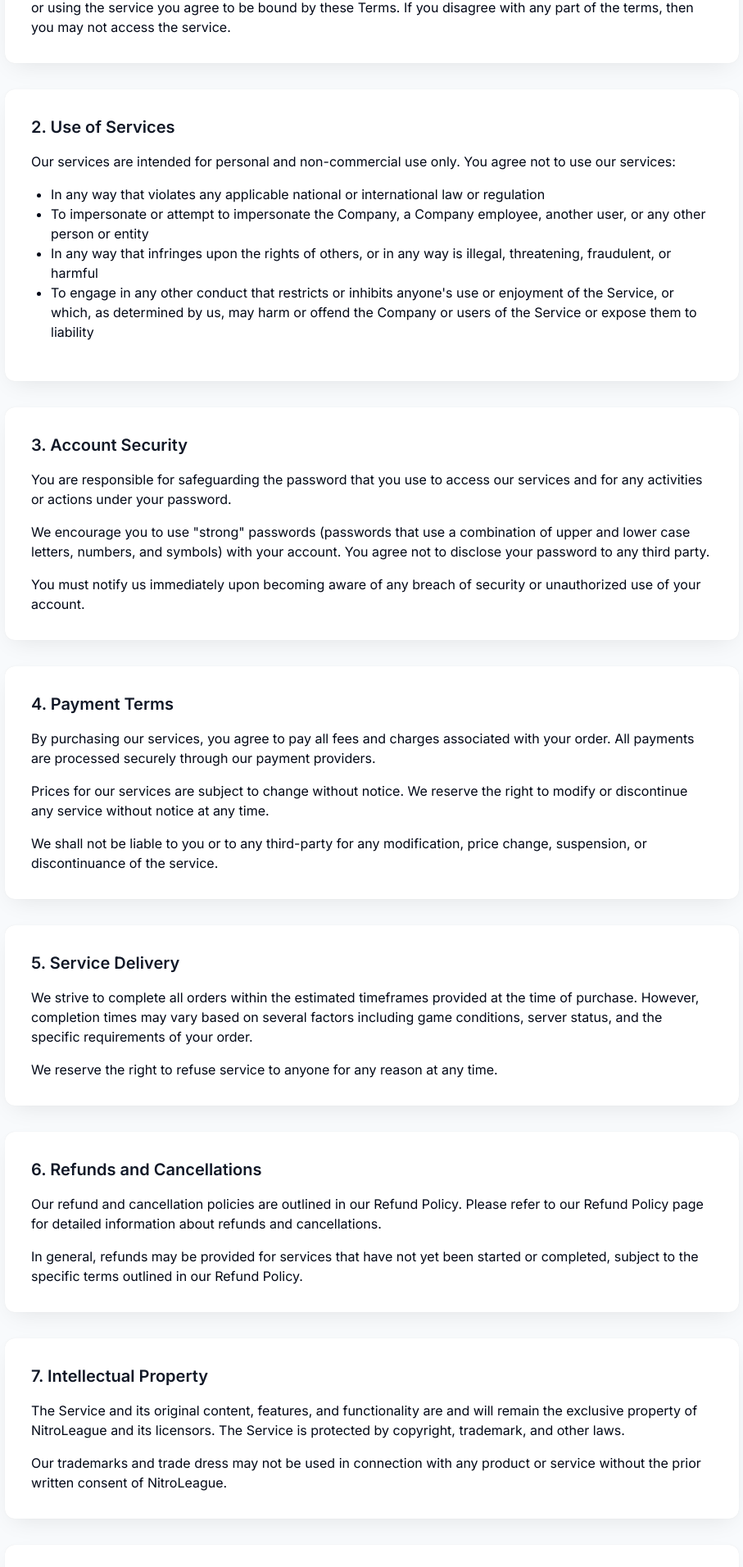
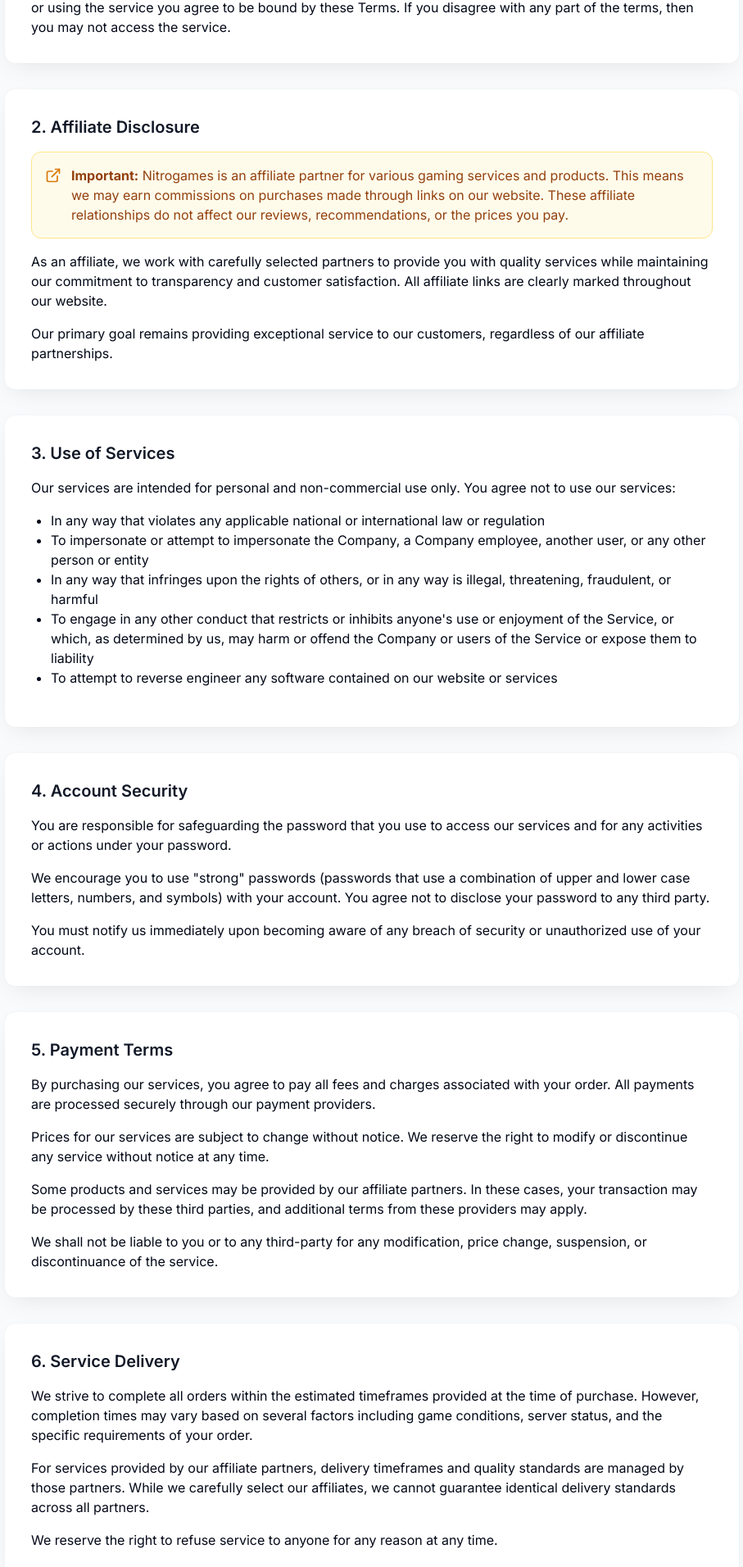
Before and after one commit to raulandreihategan/nitro-trade-hub, a React (Vite) app: page /terms-of-service in a window 1280 px wide. Shown: the part 431-2343 px from the top of the page at 82% size, without its empty margins (186-1093 px from the left). Built offline with nearby package versions, Linux system fonts and the light colour scheme.

Commit message:
Update terms of service
Updates the terms of service to reflect that Nitrogames is an affiliate.

```diff
--- a/src/pages/TermsOfService.tsx
+++ b/src/pages/TermsOfService.tsx
@@ -2,7 +2,7 @@
 import React, { useEffect } from 'react';
 import Header from '@/components/layout/Header';
 import Footer from '@/components/layout/Footer';
-import { FileText, CheckCircle } from 'lucide-react';
+import { FileText, CheckCircle, ExternalLink } from 'lucide-react';
 
 const TermsOfService = () => {
   // Scroll to top on component mount
@@ -32,67 +32,84 @@ const TermsOfService = () => {
               </div>
 
               <div className="bg-white p-6 md:p-8 rounded-xl shadow-glossy mb-8">
-                <h2 className="text-xl font-semibold text-gray-900 mb-4">2. Use of Services</h2>
+                <h2 className="text-xl font-semibold text-gray-900 mb-4">2. Affiliate Disclosure</h2>
+                <div className="flex items-start p-4 bg-amber-50 rounded-lg border border-amber-200 mb-4">
+                  <ExternalLink className="h-5 w-5 text-amber-600 mt-0.5 mr-3 flex-shrink-0" />
+                  <p className="text-amber-800">
+                    <strong>Important:</strong> Nitrogames is an affiliate partner for various gaming services and products. This means we may earn commissions on purchases made through links on our website. These affiliate relationships do not affect our reviews, recommendations, or the prices you pay.
+                  </p>
+                </div>
+                <p className="mb-4">As an affiliate, we work with carefully selected partners to provide you with quality services while maintaining our commitment to transparency and customer satisfaction. All affiliate links are clearly marked throughout our website.</p>
+                <p>Our primary goal remains providing exceptional service to our customers, regardless of our affiliate partnerships.</p>
+              </div>
+
+              <div className="bg-white p-6 md:p-8 rounded-xl shadow-glossy mb-8">
+                <h2 className="text-xl font-semibold text-gray-900 mb-4">3. Use of Services</h2>
                 <p className="mb-4">Our services are intended for personal and non-commercial use only. You agree not to use our services:</p>
                 <ul className="list-disc pl-6 mb-4">
                   <li>In any way that violates any applicable national or international law or regulation</li>
                   <li>To impersonate or attempt to impersonate the Company, a Company employee, another user, or any other person or entity</li>
                   <li>In any way that infringes upon the rights of others, or in any way is illegal, threatening, fraudulent, or harmful</li>
                   <li>To engage in any other conduct that restricts or inhibits anyone's use or enjoyment of the Service, or which, as determined by us, may harm or offend the Company or users of the Service or expose them to liability</li>
+                  <li>To attempt to reverse engineer any software contained on our website or services</li>
                 </ul>
               </div>
 
               <div className="bg-white p-6 md:p-8 rounded-xl shadow-glossy mb-8">
-                <h2 className="text-xl font-semibold text-gray-900 mb-4">3. Account Security</h2>
+                <h2 className="text-xl font-semibold text-gray-900 mb-4">4. Account Security</h2>
                 <p className="mb-4">You are responsible for safeguarding the password that you use to access our services and for any activities or actions under your password.</p>
                 <p className="mb-4">We encourage you to use "strong" passwords (passwords that use a combination of upper and lower case letters, numbers, and symbols) with your account. You agree not to disclose your password to any third party.</p>
                 <p>You must notify us immediately upon becoming aware of any breach of security or unauthorized use of your account.</p>
               </div>
 
               <div className="bg-white p-6 md:p-8 rounded-xl shadow-glossy mb-8">
-                <h2 className="text-xl font-semibold text-gray-900 mb-4">4. Payment Terms</h2>
+                <h2 className="text-xl font-semibold text-gray-900 mb-4">5. Payment Terms</h2>
                 <p className="mb-4">By purchasing our services, you agree to pay all fees and charges associated with your order. All payments are processed securely through our payment providers.</p>
                 <p className="mb-4">Prices for our services are subject to change without notice. We reserve the right to modify or discontinue any service without notice at any time.</p>
+                <p className="mb-4">Some products and services may be provided by our affiliate partners. In these cases, your transaction may be processed by these third parties, and additional terms from these providers may apply.</p>
                 <p>We shall not be liable to you or to any third-party for any modification, price change, suspension, or discontinuance of the service.</p>
               </div>
 
               <div className="bg-white p-6 md:p-8 rounded-xl shadow-glossy mb-8">
-                <h2 className="text-xl font-semibold text-gray-900 mb-4">5. Service Delivery</h2>
+                <h2 className="text-xl font-semibold text-gray-900 mb-4">6. Service Delivery</h2>
                 <p className="mb-4">We strive to complete all orders within the estimated timeframes provided at the time of purchase. However, completion times may vary based on several factors including game conditions, server status, and the specific requirements of your order.</p>
+                <p className="mb-4">For services provided by our affiliate partners, delivery timeframes and quality standards are managed by those partners. While we carefully select our affiliates, we cannot guarantee identical delivery standards across all partners.</p>
                 <p>We reserve the right to refuse service to anyone for any reason at any time.</p>
               </div>
 
               <div className="bg-white p-6 md:p-8 rounded-xl shadow-glossy mb-8">
-                <h2 className="text-xl font-semibold text-gray-900 mb-4">6. Refunds and Cancellations</h2>
+                <h2 className="text-xl font-semibold text-gray-900 mb-4">7. Refunds and Cancellations</h2>
                 <p className="mb-4">Our refund and cancellation policies are outlined in our Refund Policy. Please refer to our Refund Policy page for detailed information about refunds and cancellations.</p>
+                <p className="mb-4">For products or services provided through our affiliate partners, refunds may be subject to the affiliate's refund policy. We will assist you in processing refund requests with our partners, but cannot guarantee the outcome of such requests.</p>
                 <p>In general, refunds may be provided for services that have not yet been started or completed, subject to the specific terms outlined in our Refund Policy.</p>
               </div>
 
               <div className="bg-white p-6 md:p-8 rounded-xl shadow-glossy mb-8">
-                <h2 className="text-xl font-semibold text-gray-900 mb-4">7. Intellectual Property</h2>
+                <h2 className="text-xl font-semibold text-gray-900 mb-4">8. Intellectual Property</h2>
                 <p className="mb-4">The Service and its original content, features, and functionality are and will remain the exclusive property of NitroLeague and its licensors. The Service is protected by copyright, trademark, and other laws.</p>
                 <p>Our trademarks and trade dress may not be used in connection with any product or service without the prior written consent of NitroLeague.</p>
               </div>
 
               <div className="bg-white p-6 md:p-8 rounded-xl shadow-glossy mb-8">
-                <h2 className="text-xl font-semibold text-gray-900 mb-4">8. Limitation of Liability</h2>
+                <h2 className="text-xl font-semibold text-gray-900 mb-4">9. Limitation of Liability</h2>
                 <p className="mb-4">In no event shall NitroLeague, nor its directors, employees, partners, agents, suppliers, or affiliates, be liable for any indirect, incidental, special, consequential or punitive damages, including without limitation, loss of profits, data, use, goodwill, or other intangible losses, resulting from:</p>
                 <ul className="list-disc pl-6 mb-4">
                   <li>Your access to or use of or inability to access or use the service</li>
                   <li>Any conduct or content of any third party on the service</li>
                   <li>Any content obtained from the service</li>
                   <li>Unauthorized access, use, or alteration of your transmissions or content</li>
+                  <li>Any transactions or relationships between you and any third-party affiliate partners advertised on our site</li>
                 </ul>
               </div>
 
               <div className="bg-white p-6 md:p-8 rounded-xl shadow-glossy mb-8">
-                <h2 className="text-xl font-semibold text-gray-900 mb-4">9. Changes to Terms</h2>
+                <h2 className="text-xl font-semibold text-gray-900 mb-4">10. Changes to Terms</h2>
                 <p className="mb-4">We reserve the right, at our sole discretion, to modify or replace these Terms at any time. If a revision is material, we will try to provide at least 30 days' notice prior to any new terms taking effect.</p>
                 <p>It is your responsibility to review these Terms periodically for changes. Your continued use of our Service following the posting of revised Terms means that you accept and agree to the changes.</p>
               </div>
 
               <div className="bg-white p-6 md:p-8 rounded-xl shadow-glossy">
-                <h2 className="text-xl font-semibold text-gray-900 mb-4">10. Contact Us</h2>
+                <h2 className="text-xl font-semibold text-gray-900 mb-4">11. Contact Us</h2>
                 <p>If you have any questions about these Terms, please contact us at:</p>
                 <p className="font-medium">support@nitroleague.com</p>
               </div>
```
